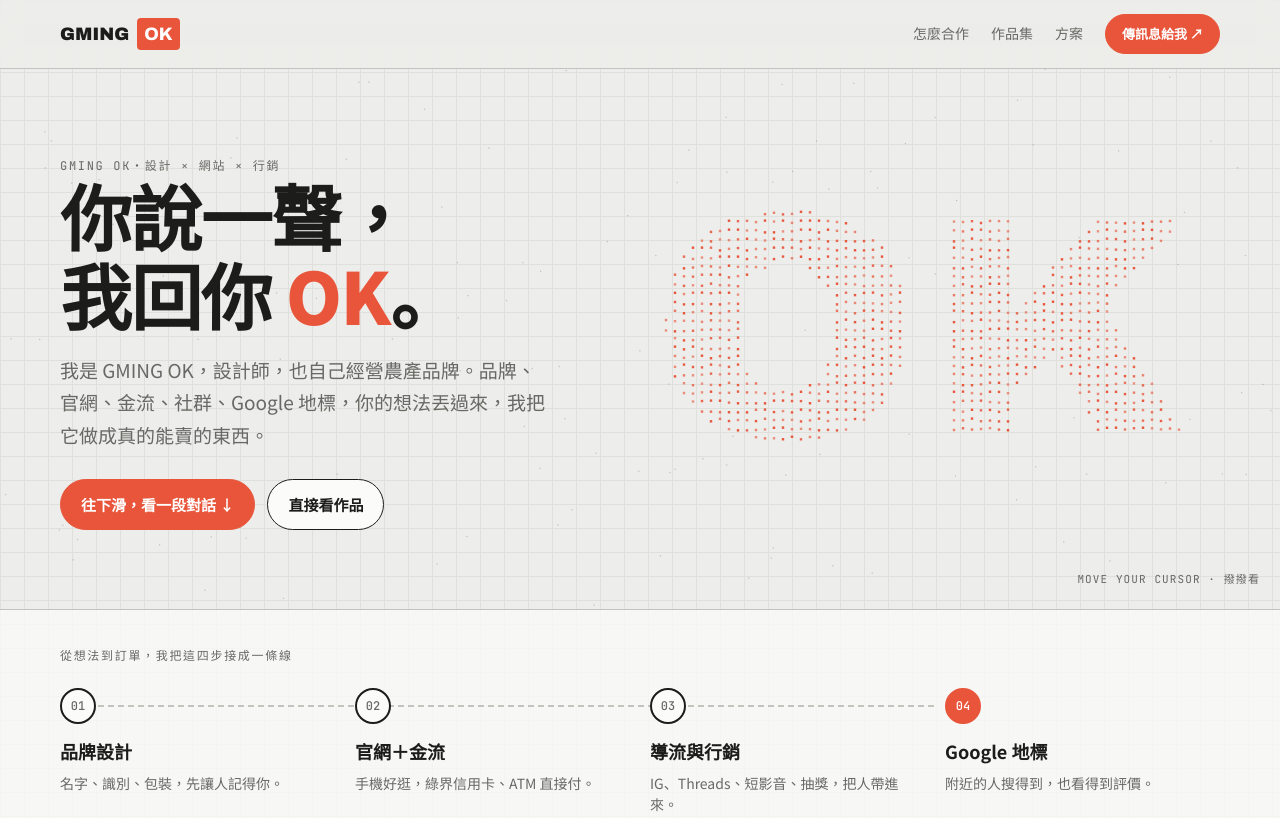
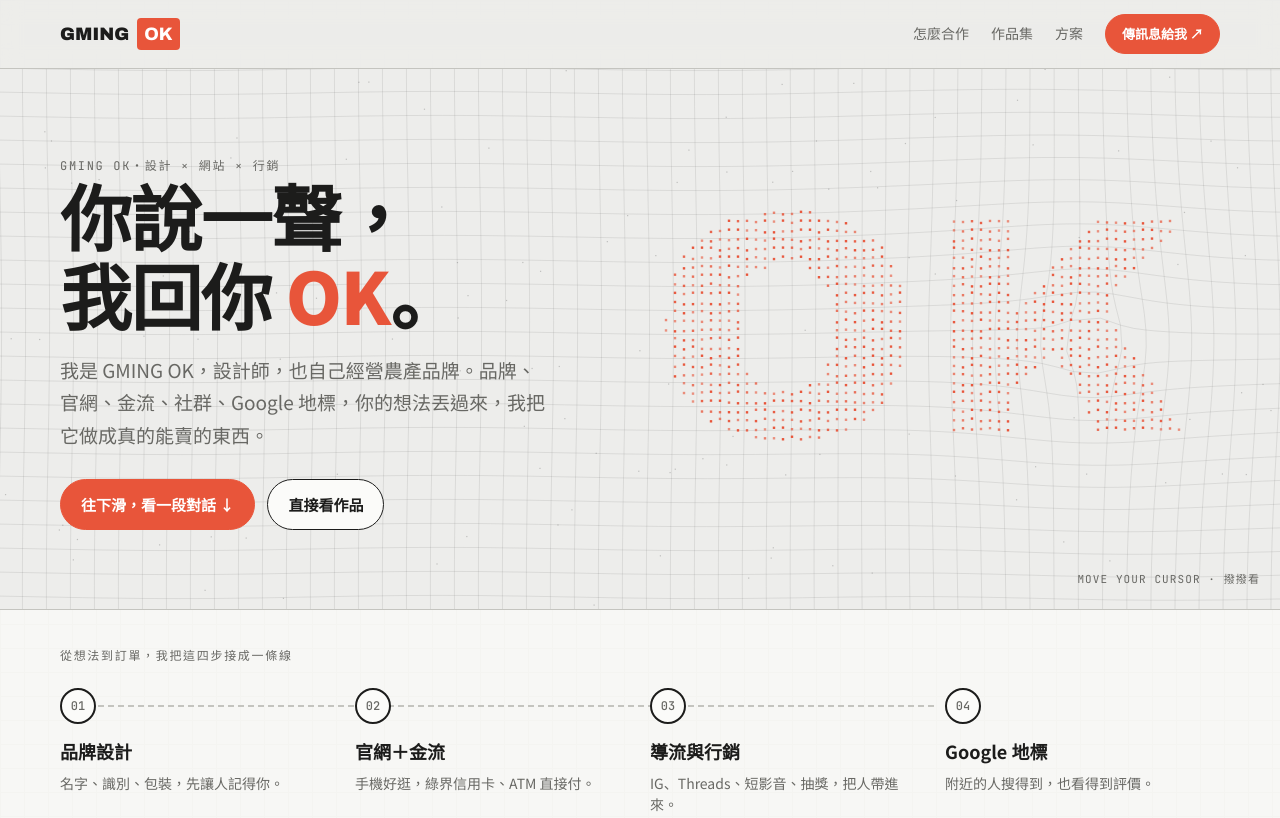
Before and after one commit to gmoktw/gmingok, a plain HTML site: page public/index.html in a window 1280 px wide. Shown: the top 818 px of the page. Drawn offline with Linux system fonts and the light colour scheme; a web font is replaced by a local one.

Commit message:
Add files via upload

```diff
--- a/public/index.html
+++ b/public/index.html
@@ -57,10 +57,11 @@ nav .wrap{display:flex;align-items:center;justify-content:space-between;gap:16px
 .links .btn{padding:8px 16px;font-size:13px}
 
 /* ── 首屏：第一個 OK（粒子字） ── */
-.hero{position:relative;overflow:hidden;border-bottom:1px solid var(--line)}
+.hero{position:relative;overflow:hidden;border-bottom:1px solid var(--line);background:var(--ink)}
 #field{position:absolute;inset:0;width:100%;height:100%;display:block}
 .hero .wrap{position:relative;z-index:2;padding-block:48px 40px;min-height:min(540px,70svh);display:flex;flex-direction:column;justify-content:center;pointer-events:none}
 .hero .wrap a{pointer-events:auto}
+@media (max-width:760px){.hero .wrap{justify-content:flex-start;padding-block:40px min(64vw,280px);min-height:0}.hint{display:none}}
 .hero h1{font-weight:900;font-size:clamp(38px,5.6vw,78px);line-height:1.1;letter-spacing:-.02em;max-width:9.5em}
 .hero h1 em{font-style:normal;color:var(--ok)}
 .lead{color:var(--mute);font-size:clamp(16px,1.6vw,19px);max-width:26em;margin:20px 0 28px}
@@ -69,15 +70,16 @@ nav .wrap{display:flex;align-items:center;justify-content:space-between;gap:16px
 .path{border-bottom:1px solid var(--line);background:color-mix(in srgb,var(--card) 75%,transparent)}
 .path .wrap{padding-block:36px 40px;display:grid;gap:22px}
 .path ol{list-style:none;margin:0;padding:0;display:grid;grid-template-columns:repeat(4,1fr);gap:20px;position:relative}
-.path ol::before{content:"";position:absolute;left:18px;right:calc(25% - 4px);top:17px;border-top:2px dashed var(--line)}
+.path ol::before,.path ol::after{content:"";position:absolute;left:18px;right:calc(25% - 4px);top:17px;border-top:2px dashed var(--line)}
+.path ol::after{border-top:2px solid var(--ok);transform-origin:left;transform:scaleX(var(--p,0));transition:transform .15s linear}
 .path li{position:relative;display:grid;gap:6px;min-width:0;align-content:start}
-.path .dot{width:36px;height:36px;border-radius:50%;background:var(--card);border:2px solid var(--paper);display:grid;place-items:center;font-family:var(--f-mono);font-size:12px;font-weight:500;position:relative}
-.path li:last-child .dot{background:var(--ok);border-color:var(--ok);color:#fff}
+.path .dot{width:36px;height:36px;border-radius:50%;background:var(--card);border:2px solid var(--paper);display:grid;place-items:center;font-family:var(--f-mono);font-size:12px;font-weight:500;position:relative;z-index:1;transition:background .3s,border-color .3s,color .3s,transform .3s}
+.path li.on .dot{background:var(--ok);border-color:var(--ok);color:#fff;transform:scale(1.08)}
 .path b{font-size:18px;margin-top:6px}
 .path span{color:var(--mute);font-size:14px;line-height:1.5}
 .path .go{display:flex;align-items:center;gap:10px;font-size:14px;color:var(--mute);margin:0}
 .path .go a{color:var(--ok);font-weight:700;text-decoration:none}
-@media (max-width:760px){.path ol{grid-template-columns:1fr;gap:18px}.path ol::before{left:17px;right:auto;top:18px;bottom:18px;border-top:0;border-left:2px dashed var(--line)}.path li{grid-template-columns:36px 1fr;column-gap:14px}.path li b{margin-top:5px}.path li span{grid-column:2}}
+@media (max-width:760px){.path ol{grid-template-columns:1fr;gap:22px}.path ol::before,.path ol::after{left:17px;right:auto;top:18px;bottom:18px;border-top:0;border-left:2px dashed var(--line)}.path ol::after{border-left:2px solid var(--ok);transform-origin:top;transform:scaleY(var(--p,0))}.path li{grid-template-columns:36px minmax(0,1fr);column-gap:14px;row-gap:2px}.path .dot{grid-row:1/3}.path li b{grid-column:2;margin-top:4px}.path li span{grid-column:2}}
 
 /* ── 聊天故事 ── */
 .story{position:relative;height:700vh;border-bottom:1px solid var(--line)}
@@ -137,6 +139,7 @@ section.blk{padding-block:96px}
 .sec-head h2{font-weight:900;font-size:clamp(30px,4.4vw,56px);line-height:1.12;letter-spacing:-.02em}
 .sec-head p{color:var(--mute);max-width:26em;margin:0}
 .works{display:grid;grid-template-columns:repeat(12,1fr);gap:20px}
+@media (min-height:700px){.works{display:flex;flex-direction:column;gap:28px}.works .work{position:sticky;top:calc(84px + var(--i,0) * 16px);transform-origin:50% 0;transform:scale(var(--s,1));transition:none}.works .work:hover{transform:scale(var(--s,1));box-shadow:none}.works .work:not(.big){display:grid;grid-template-columns:1.1fr 1fr}@media (max-width:860px){.works .work:not(.big){grid-template-columns:1fr}}.work .vis{min-height:300px}@media (max-width:860px){.work .vis{min-height:200px}}}
 .work{grid-column:span 6;background:var(--card);border:1.5px solid var(--paper);border-radius:20px;overflow:hidden;display:flex;flex-direction:column;min-width:0;transition:transform .25s,box-shadow .25s}
 .work:hover{transform:translateY(-4px) rotate(-.4deg);box-shadow:8px 10px 0 rgba(28,28,27,.12)}
 .work.big{grid-column:span 12;display:grid;grid-template-columns:1.1fr 1fr}
@@ -467,17 +470,29 @@ const fontsReady=(document.fonts?Promise.all([document.fonts.ready,document.font
     const dpr=Math.min(devicePixelRatio||1,2);
     W=c.clientWidth;H=c.clientHeight;c.width=W*dpr;c.height=H*dpr;x.setTransform(dpr,0,0,dpr,0,0);
     const o=document.createElement('canvas'),ox=o.getContext('2d');o.width=W;o.height=H;
-    const narrow=W<760,size=narrow?W*.62:Math.min(H*.6,W*.31);
+    const narrow=W<760,size=narrow?W*.5:Math.min(H*.6,W*.31);
     ox.font=`900 ${size}px Archivo, sans-serif`;ox.textAlign='center';ox.textBaseline='middle';ox.fillStyle='#fff';
-    ox.fillText('OK',narrow?W*.5:W*.72,narrow?H*.8:H*.5);
+    ox.fillText('OK',narrow?W*.5:W*.72,narrow?H-size*.42-28:H*.5);
     const d=ox.getImageData(0,0,W,H).data,step=narrow?7:9;pts=[];
     for(let y=0;y<H;y+=step)for(let X=0;X<W;X+=step){
       const on=d[(y*W+X)*4+3]>128;
       if(on||Math.random()<.02)pts.push({hx:X,hy:y,x:X+(Math.random()-.5)*500,y:y+(Math.random()-.5)*500,vx:0,vy:0,on,ph:Math.random()*6.28});
     }
   }
+  function warp(px,py){
+    // 方格紙被「手指」推開：真的游標，沒有游標時有一個慢慢飄的隱形游標
+    const ghost=mouse.x<-999,mx=ghost?W*(.55+.3*Math.sin(t*.23)):mouse.x,my=ghost?H*(.5+.35*Math.sin(t*.31+1)):mouse.y;
+    const dx=px-mx,dy=py-my,d2=dx*dx+dy*dy,str=(ghost?18:30)*Math.exp(-d2/(2*130*130)),l=Math.sqrt(d2)+1;
+    return [px+dx/l*str+Math.sin(py*.012+t*.7)*1.6,py+dy/l*str+Math.cos(px*.012+t*.6)*1.6];
+  }
+  function grid(){
+    x.strokeStyle='rgba(28,28,27,.085)';x.lineWidth=1;x.beginPath();
+    for(let gx=0;gx<=W+24;gx+=24){for(let gy=-12;gy<=H+12;gy+=12){const [a,b]=warp(gx,gy);gy<0?x.moveTo(a,b):x.lineTo(a,b)}}
+    for(let gy=0;gy<=H+24;gy+=24){for(let gx=-12;gx<=W+12;gx+=12){const [a,b]=warp(gx,gy);gx<0?x.moveTo(a,b):x.lineTo(a,b)}}
+    x.stroke();
+  }
   function frame(){
-    t+=.016;x.clearRect(0,0,W,H);
+    t+=.016;x.clearRect(0,0,W,H);grid();
     for(const p of pts){
       const dx=p.x-mouse.x,dy=p.y-mouse.y,dd=dx*dx+dy*dy;
       if(dd<16000){const f=(16000-dd)/16000*3.2,l=Math.sqrt(dd+1);p.vx+=dx/l*f;p.vy+=dy/l*f}
@@ -492,6 +507,7 @@ const fontsReady=(document.fonts?Promise.all([document.fonts.ready,document.font
   const hero=document.getElementById('top');
   hero.addEventListener('pointermove',e=>{const r=c.getBoundingClientRect();mouse.x=e.clientX-r.left;mouse.y=e.clientY-r.top});
   hero.addEventListener('pointerleave',()=>{mouse.x=mouse.y=-9999});
+  hero.addEventListener('touchend',()=>{mouse.x=mouse.y=-9999},{passive:true});
   new IntersectionObserver(([en])=>{const was=run;run=en.isIntersecting;if(run&&!was&&!reduce)frame()}).observe(hero);
   let rt;addEventListener('resize',()=>{clearTimeout(rt);rt=setTimeout(()=>{build();if(reduce){pts.forEach(p=>{p.x=p.hx;p.y=p.hy});frame()}},150)});
   fontsReady.then(()=>{build();if(reduce)pts.forEach(p=>{p.x=p.hx;p.y=p.hy});frame()});
```
